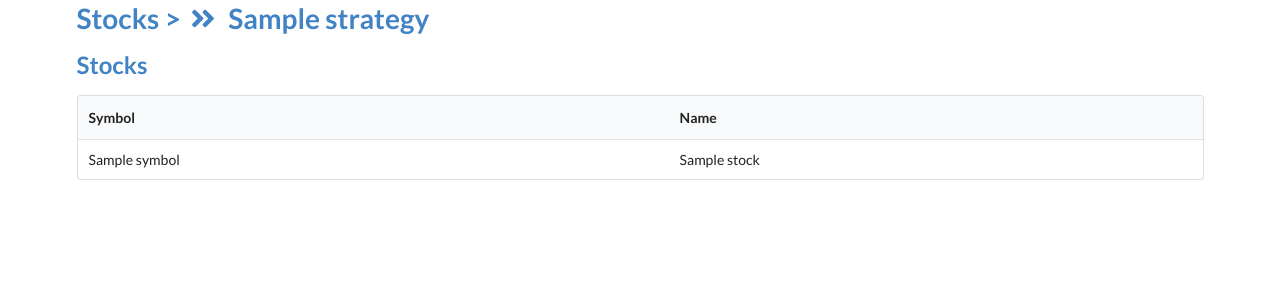
After one commit to kyle-black/Trading-App, a FastAPI app: template code/templates/strategy.html in a window 1280 px wide. The commit adds this page. Shown: the top 300 px of the page. Run offline with FastAPI, Linux system fonts and the light colour scheme; the template is opened without the code that fills it: most values are stand-ins (such as "Sample title", 1, 10 or a date in 2020).

Commit message:
strategy page update

```diff
--- a/code/main.py
+++ b/code/main.py
@@ -1,8 +1,11 @@
 from fastapi import FastAPI
 import sqlite3, config
-from fastapi import FastAPI, Request
+from fastapi import FastAPI, Request, Form
+from fastapi import FastAPI, Form
 from fastapi.templating import Jinja2Templates
 from datetime import date
+from fastapi.responses import RedirectResponse
+
 app = FastAPI()
 templates = Jinja2Templates(directory ="templates")
 @app.get("/")
@@ -31,10 +34,6 @@ def index(request: Request):
         )WHERE DATE =?
         """,(date.today().isoformat(),))
 
-
-
-
-
     else:
         cursor.execute("""
             SELECT id, symbol, name FROM stock ORDER BY symbol
@@ -48,6 +47,10 @@ def stock_detail(request: Request, symbol):
     connection.row_factory =sqlite3.Row
     cursor = connection.cursor()
 
+    cursor.execute("""
+        SELECT * FROM strategy
+    """)
+    strategies = cursor.fetchall()
 
     cursor.execute("""
         SELECT id, symbol, name FROM stock WHERE symbol =?""",(symbol,))
@@ -58,4 +61,37 @@ def stock_detail(request: Request, symbol):
 
     prices =cursor.fetchall()
 
-    return templates.TemplateResponse("stock_detail.html",{"request": request, "stock":rows, "bars" : prices})
+    return templates.TemplateResponse("stock_detail.html",{"request": request, "stock":rows, "bars" : prices, "strategies": strategies})
+
+@app.post("/apply_strategy")
+def apply_strategy(strategy_id: int=(Form(...)), stock_id: int= Form(...)):
+    connection =sqlite3.connect(config.DB_FILE)
+    cursor = connection.cursor()
+
+    cursor.execute("""
+    INSERT INTO stock_strategy(stock_id,strategy_id) VALUES (?,?)""", (stock_id, strategy_id))
+    connection.commit()
+
+    return RedirectResponse(url= f"/strategy/{strategy_id}", status_code =303)
+@app.get("/strategy/{strategy_id}")
+def strategy (request: Request, strategy_id):
+    connection =sqlite3.connect(config.DB_FILE)
+    connection.row_factory =sqlite3.Row
+
+    cursor =connection.cursor()
+
+    cursor.execute("""
+    SELECT id, name
+    FROM strategy
+    WHERE id =?""", (strategy_id,))
+
+    strategy=cursor.fetchone()
+
+    cursor.execute("""
+    SELECT symbol, name
+    FROM stock JOIN stock_strategy ON stock_strategy.stock_id= stock.id
+    WHERE strategy_id =?""", (strategy_id,))
+
+    stocks = cursor.fetchall()
+
+    return templates.TemplateResponse("strategy.html",{"request":request, "stocks": stocks, "strategy":strategy})
--- a/code/populate_stocks.py
+++ b/code/populate_stocks.py
@@ -1,5 +1,6 @@
 import sqlite3, config
 import alpaca_trade_api as tradeapi
+import pandas as pd
 
 connection = sqlite3.connect(config.DB_FILE)
 connection.row_factory = sqlite3.Row
--- a/code/templates/index.html
+++ b/code/templates/index.html
@@ -17,7 +17,7 @@
                     <option value = "new_intraday_lows" > New Intraday Highs</option>
                     <option value = "new_closing_lows" > New Closing Lows</option>
                 </select>
-                <input type ="submit" />
+
             </form>
 
 
--- /dev/null
+++ b/code/templates/strategy.html
@@ -0,0 +1,29 @@
+{% extends "layout.html" %}
+
+{%block content %}
+    <h1><a href= "/" > Stocks ></i>
+        <i class = "angle double right icon"></i>
+        {{strategy.name}}
+    </h1>
+
+
+<h2> Stocks </h2>
+<table class ="ui striped table">
+    <thead>
+
+        <tr>
+            <th>Symbol</th>
+            <th>Name</th>
+        </tr>
+    </thead>
+    <tbody>
+    {% for stock in stocks %}
+    <tr>
+        <td>{{stock.symbol}} </td>
+        <td>{{stock.name}}</td>
+
+    </tr>
+    {% endfor %}
+    </tbody>
+</table>
+{% endblock %}
```
Also changed, not shown: code/create_db.py (+27 -0 lines), code/database_SQL.sql (+8 -0 lines), code/drop_db.py (+10 -0 lines), code/templates/stock_detail.html (+11 -0 lines), code/temp.py (added), data/db.py (added).
